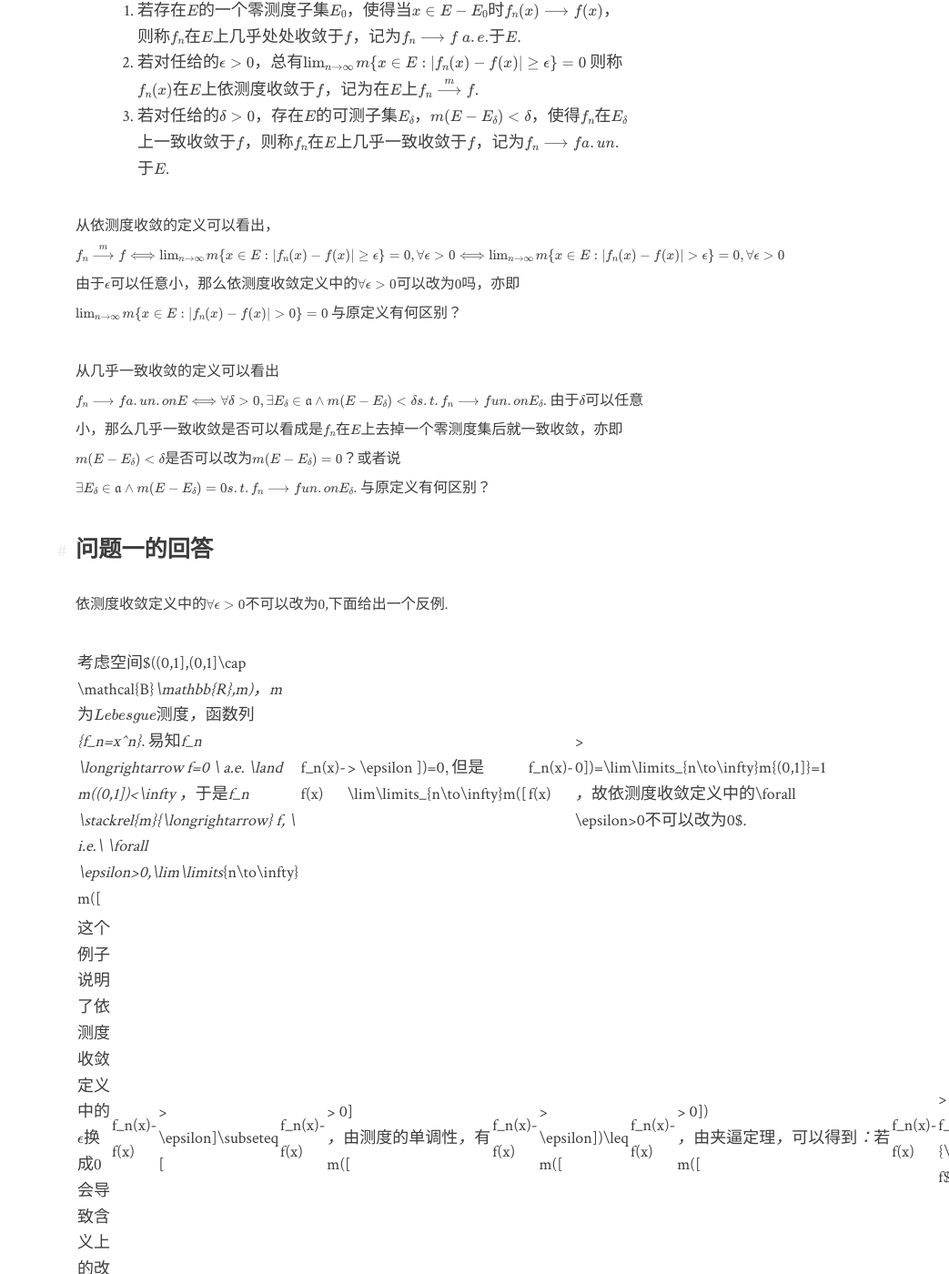
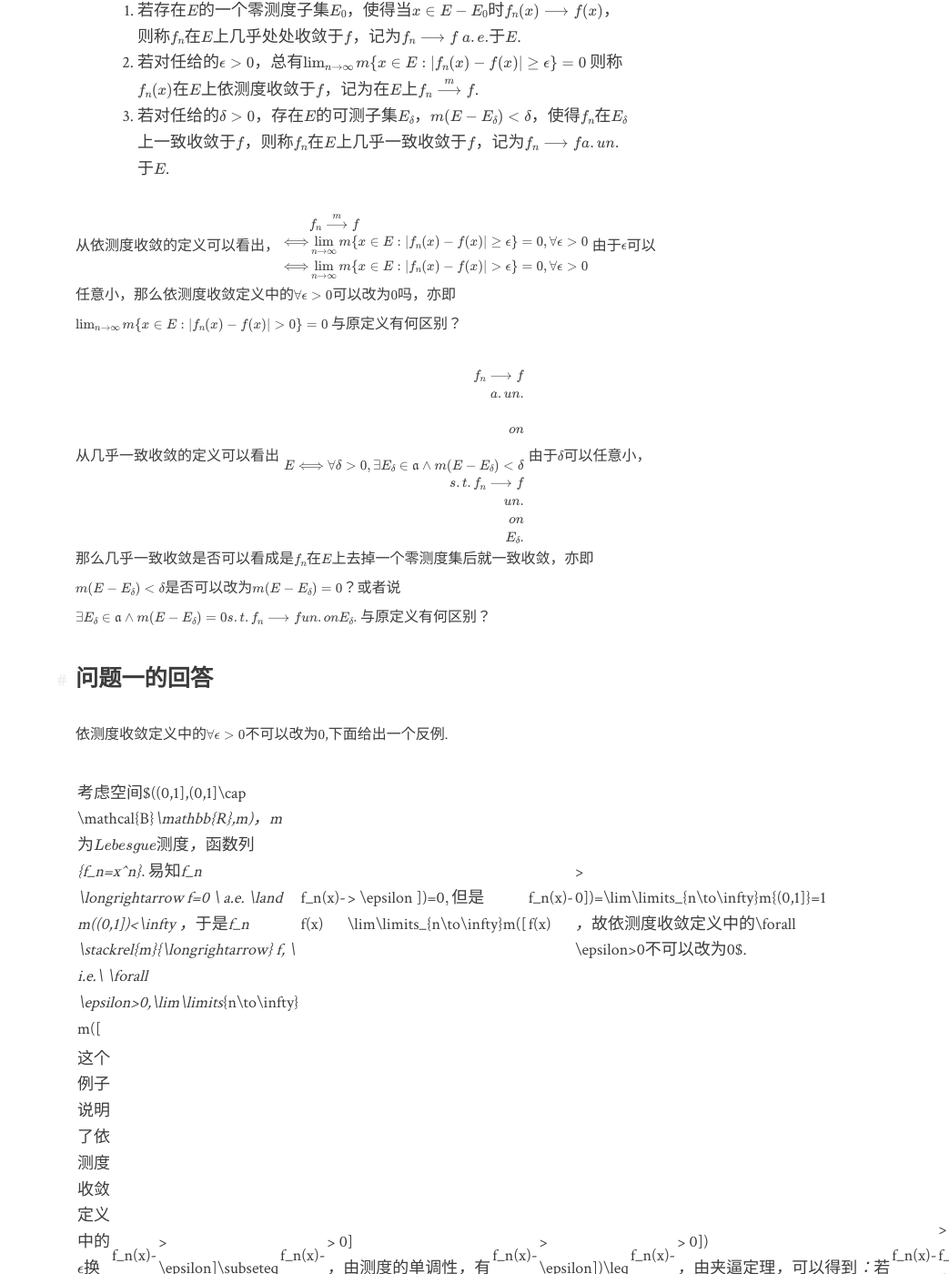
Before and after one commit to ZezeChen/ZezeChen.github.io, a Jekyll site: the page built from _posts/2021-12-06-收敛定义.md, in a window 1280 px wide and 1400 px high, scrolled down 568 px. Shown: the whole window at 91% size, without its empty margins (237-1280 px from the left). Built offline with Jekyll 4.4.1, drawn with Linux system fonts in a browser that asks for light colours; formulas are drawn with MathJax 3; some of the changed text lies outside the part shown.

Commit message:
Update 2021-12-06-收敛定义.md

```diff
--- a/_posts/2021-12-06-收敛定义.md
+++ b/_posts/2021-12-06-收敛定义.md
@@ -20,9 +20,11 @@ category: Math
 
 从依测度收敛的定义可以看出，
 $$
-f_n \stackrel{m}{\longrightarrow} f \\\\
-\Longleftrightarrow  \lim_{n\to\infty}m\{x\in E :|f_n(x)-f(x)|\geq\epsilon\}=0,\forall \epsilon>0\\\\
-\Longleftrightarrow  \lim_{n\to\infty}m\{x\in E :|f_n(x)-f(x)|>\epsilon\}=0,\forall \epsilon>0
+\begin{aligned}
+&f_n \stackrel{m}{\longrightarrow} f \\
+\Longleftrightarrow  &\lim_{n\to\infty}m\{x\in E :|f_n(x)-f(x)|\geq\epsilon\}=0,\forall \epsilon>0\\
+\Longleftrightarrow  &\lim_{n\to\infty}m\{x\in E :|f_n(x)-f(x)|>\epsilon\}=0,\forall \epsilon>0
+\end{aligned}
 $$
  由于$\epsilon$可以任意小，那么依测度收敛定义中的$\forall \epsilon>0$可以改为$0$吗，亦即
 $$\lim_{n\to\infty}m\{x\in E :|f_n(x)-f(x)| > 0\}=0$$
@@ -30,7 +32,9 @@ $$\lim_{n\to\infty}m\{x\in E :|f_n(x)-f(x)| > 0\}=0$$
 
 从几乎一致收敛的定义可以看出
 $$
+\begin{aligned}
   f_n \longrightarrow f \\ a.un. \\ \\ on \\ \\ E \Longleftrightarrow \forall \delta>0,\exists E_\delta \in \mathfrak{a} \land m(E-E_\delta)<\delta \\ s.t.f_n \longrightarrow f \\ un. \\ on \\ E_\delta.
+  \end{aligned}
 $$
 由于$\delta$可以任意小，那么几乎一致收敛是否可以看成是$\{f_n\}$在$E$上去掉一个零测度集后就一致收敛，亦即$m(E-E_\delta)<\delta$是否可以改为$m(E-E_\delta)=0$？或者说
 $$
@@ -48,9 +52,11 @@ $$
 
 另一方面，
 $$
-f_n \stackrel{m}{\longrightarrow} f \\\\
-\Longleftrightarrow  \lim_{n\to\infty}m\{x\in E :|f_n(x)-f(x)|>\epsilon\}=0,\forall \epsilon>0\\\\
-\Longleftrightarrow  \lim_{k\to\infty}\lim_{n\to\infty}m\{x\in E :|f_n(x)-f(x)|>\frac{1}{k}\}=0,\forall k\in\mathbb{N}
+\begin{aligned}
+&f_n \stackrel{m}{\longrightarrow} f \\\\
+\Longleftrightarrow  &\lim_{n\to\infty}m\{x\in E :|f_n(x)-f(x)|>\epsilon\}=0,\forall \epsilon>0\\\\
+\Longleftrightarrow  &\lim_{k\to\infty}\lim_{n\to\infty}m\{x\in E :|f_n(x)-f(x)|>\frac{1}{k}\}=0,\forall k\in\mathbb{N}
+\end{aligned}
 $$
 而
 $$
```
